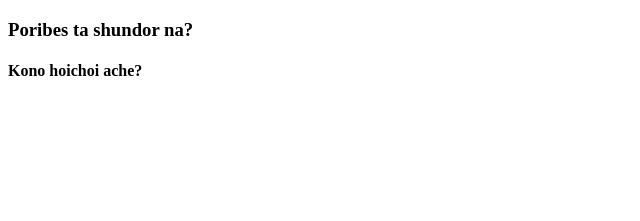
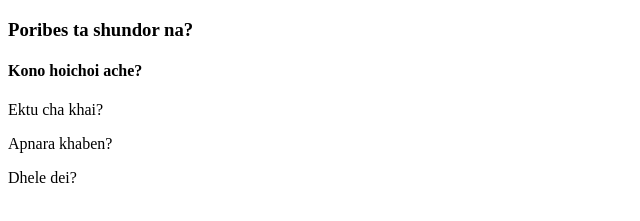
Before and after one commit to kumartutul/prothom, a plain HTML site: page index.html in a window 1280 px wide. Shown: the part 61-282 px from the top of the page, without its empty margins (0-640 px from the left). Drawn offline with Linux system fonts and the light colour scheme.

Commit message:
Line added

```diff
--- a/index.html
+++ b/index.html
@@ -9,5 +9,8 @@
     <h1> Welcome Bolod! </h1>
     <h3> Poribes ta shundor na? </h3>
     <h4> Kono hoichoi ache? </h4>
+    <p> Ektu cha khai? </p>
+    <p> Apnara khaben? </p>
+    <p> Dhele dei? </p>
 </body>
 </html>
```
